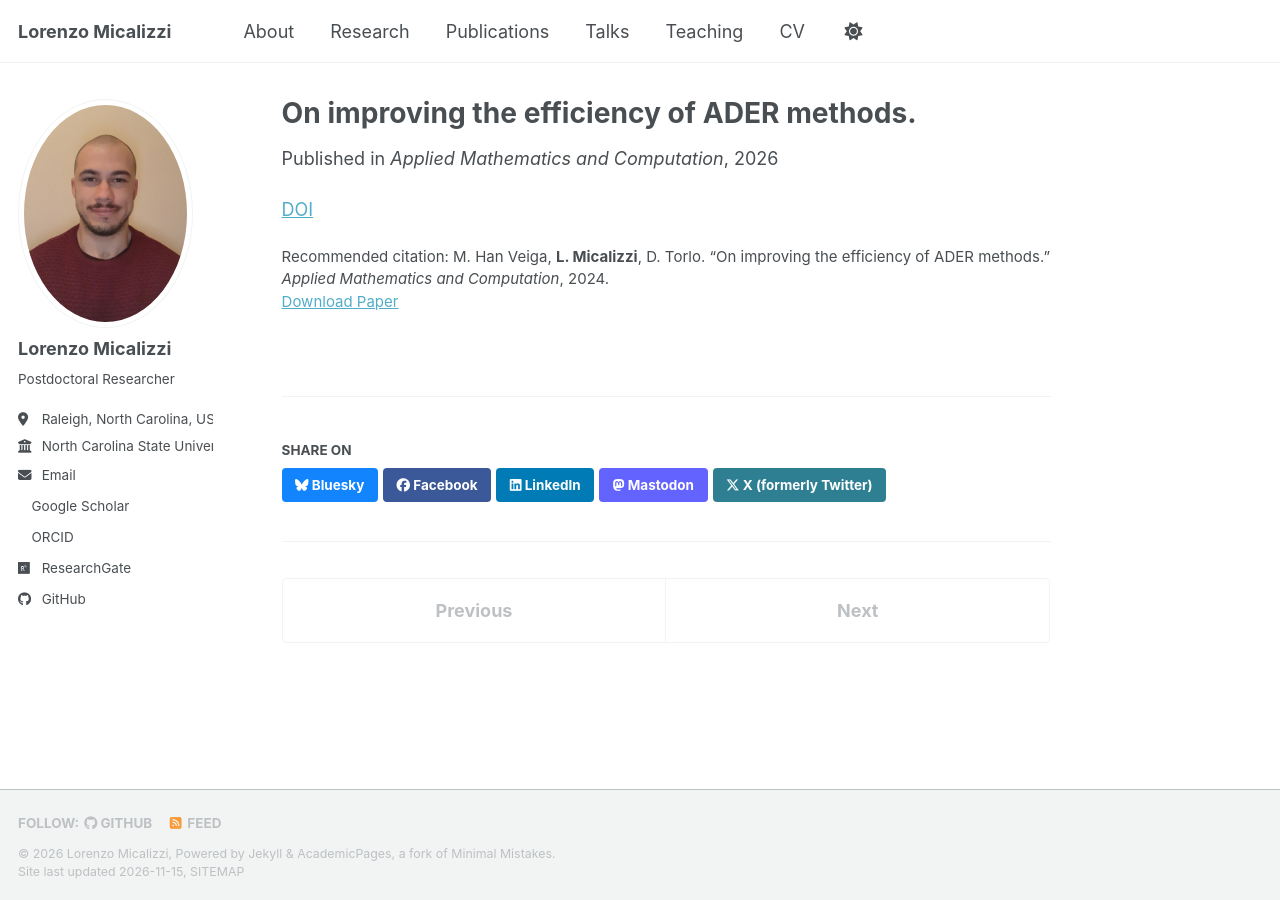
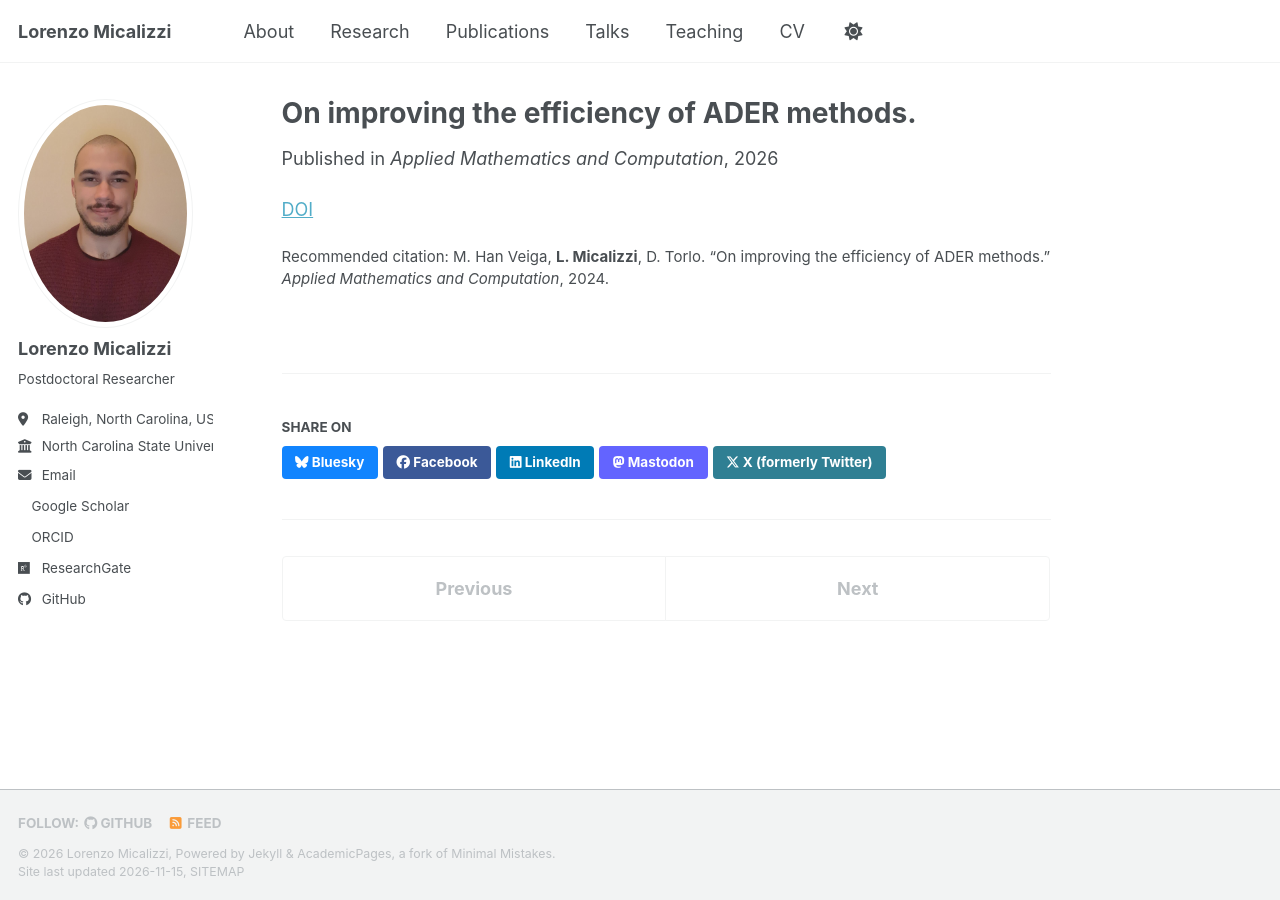
Before and after one commit to lmical/lmical.github.io, a Jekyll site: the page built from _publications/2024-04-on-improving-the-efficiency-of-ader-methods.md, in a window 1280 px wide. Built offline with Jekyll 4.4.1, drawn with Linux system fonts in a browser that asks for light colours; a style sheet for code colours, icons or effects is not loaded.

Commit message:
Remove duplicate paper download links

```diff
--- a/_layouts/single.html
+++ b/_layouts/single.html
@@ -16,7 +16,6 @@ layout: default
 
 <div id="main" role="main">
   {% include sidebar.html %}
-
   <article class="page" itemscope itemtype="http://schema.org/CreativeWork">
     {% if page.title %}<meta itemprop="headline" content="{{ page.title | markdownify | strip_html | strip_newlines | escape_once }}">{% endif %}
     {% if page.excerpt %}<meta itemprop="description" content="{{ page.excerpt | markdownify | strip_html | strip_newlines | escape_once }}">{% endif %}
@@ -35,9 +34,9 @@ layout: default
           {% endif %}
 
           {% if page.collection == 'teaching' %}
-          <p> {{ page.type }}, <i>{{ page.venue }}</i>, {{ page.date | default: "1900-01-01" | date: "%Y" }} </p>
+            <p>{{ page.type }}, <i>{{ page.venue }}</i>, {{ page.date | default: "1900-01-01" | date: "%Y" }}</p>
           {% elsif page.venue and page.date %}
-          <p>Published in <i>{{ page.venue }}</i>, {{ page.date | default: "1900-01-01" | date: "%Y" }} </p>
+            <p>Published in <i>{{ page.venue }}</i>, {{ page.date | default: "1900-01-01" | date: "%Y" }}</p>
           {% elsif page.date %}
             <p class="page__date"><strong><i class="fa fa-fw fa-calendar" aria-hidden="true"></i> {{ site.data.ui-text[site.locale].date_label | default: "Published:" }}</strong> <time datetime="{{ page.date | date_to_xmlschema }}">{{ page.date | default: "1900-01-01" | date: "%B %d, %Y" }}</time></p>
           {% endif %}
@@ -47,33 +46,32 @@ layout: default
       <section class="page__content" itemprop="text">
         {{ content }}
 
-        {% if page.citation and page.paperurl and page.slidesurl and page.bibtexurl %}
-          <p style="font-size: smaller">Recommended citation: {{ page.citation }}<br /><a href="{{ page.paperurl }}">Download Paper</a> | <a href="{{ page.slidesurl }}">Download Slides</a> | <a href="{{ page.bibtexurl }}">Download Bibtex</a></p>
-        {% elsif page.citation and page.paperurl and page.slidesurl %}
-          <p style="font-size: smaller">Recommended citation: {{ page.citation }}<br /><a href="{{ page.paperurl }}">Download Paper</a> | <a href="{{ page.slidesurl }}">Download Slides</a></p>
-        {% elsif page.citation and page.paperurl and page.bibtexurl %}
-          <p style="font-size: smaller">Recommended citation: {{ page.citation }}<br /><a href="{{ page.paperurl }}">Download Paper</a> | <a href="{{ page.bibtexurl }}">Download Bibtex</a></p>
-        {% elsif page.citation and page.paperurl %}
-          <p style="font-size: smaller">Recommended citation: {{ page.citation }}<br /><a href="{{ page.paperurl }}">Download Paper</a></p>
-        {% elsif page.citation and page.slidesurl and page.bibtexurl %}
-          <p style="font-size: smaller">Recommended citation: {{ page.citation }}<br /><a href="{{ page.slidesurl }}">Download Slides</a> | <a href="{{ page.bibtexurl }}">Download Bibtex</a></p>
-        {% elsif page.citation and page.slidesurl %}
-          <p style="font-size: smaller">Recommended citation: {{ page.citation }}<br /><a href="{{ page.slidesurl }}">Download Slides</a></p>
-        {% elsif page.slidesurl and page.bibtexurl %}
-          <p style="font-size: smaller"><a href="{{ page.slidesurl }}">Download Slides</a> | <a href="{{ page.bibtexurl }}">Download Bibtex</a></p>
-        {% elsif page.paperurl and page.bibtexurl %}
-          <p style="font-size: smaller"><a href="{{ page.paperurl }}">Download Paper</a> | <a href="{{ page.bibtexurl }}">Download Bibtex</a></p>
-        {% elsif page.citation and page.bibtexurl %}
-          <p style="font-size: smaller">Recommended citation: {{ page.citation }}<br /><a href="{{ page.bibtexurl }}">Download Bibtex</a></p>
-        {% elsif page.citation %}
-          <p style="font-size: smaller">Recommended citation: {{ page.citation }}</p>
-        {% elsif page.slidesurl %}
-          <p style="font-size: smaller"><a href="{{ page.slidesurl }}">Download Slides</a></p>
-        {% elsif page.bibtexurl %}
-          <p style="font-size: smaller"><a href="{{ page.bibtexurl }}">Download Bibtex</a></p>
+        {% if page.collection == 'publications' %}
+          {% if page.citation %}
+            <p style="font-size: smaller">
+              Recommended citation: {{ page.citation }}
+            </p>
+          {% endif %}
+        {% else %}
+          {% if page.citation %}
+            <p style="font-size: smaller">
+              Recommended citation: {{ page.citation }}
+            </p>
+          {% endif %}
+          {% if page.paperurl %}
+            <a href="{{ page.paperurl }}">Download Paper</a>
+          {% endif %}
+          {% if page.slidesurl %}
+            <a href="{{ page.slidesurl }}">Download Slides</a>
+          {% endif %}
+          {% if page.bibtexurl %}
+            <a href="{{ page.bibtexurl }}">Download BibTeX</a>
+          {% endif %}
         {% endif %}
 
-        {% if page.link %}<div><a href="{{ page.link }}" class="btn">{{ site.data.ui-text[site.locale].ext_link_label | default: "Direct Link" }}</a></div>{% endif %}
+        {% if page.link %}
+          <div><a href="{{ page.link }}" class="btn">{{ site.data.ui-text[site.locale].ext_link_label | default: "Direct Link" }}</a></div>
+        {% endif %}
       </section>
 
       <footer class="page__meta">
```
Lines whose indentation alone changed are shown as unchanged.
